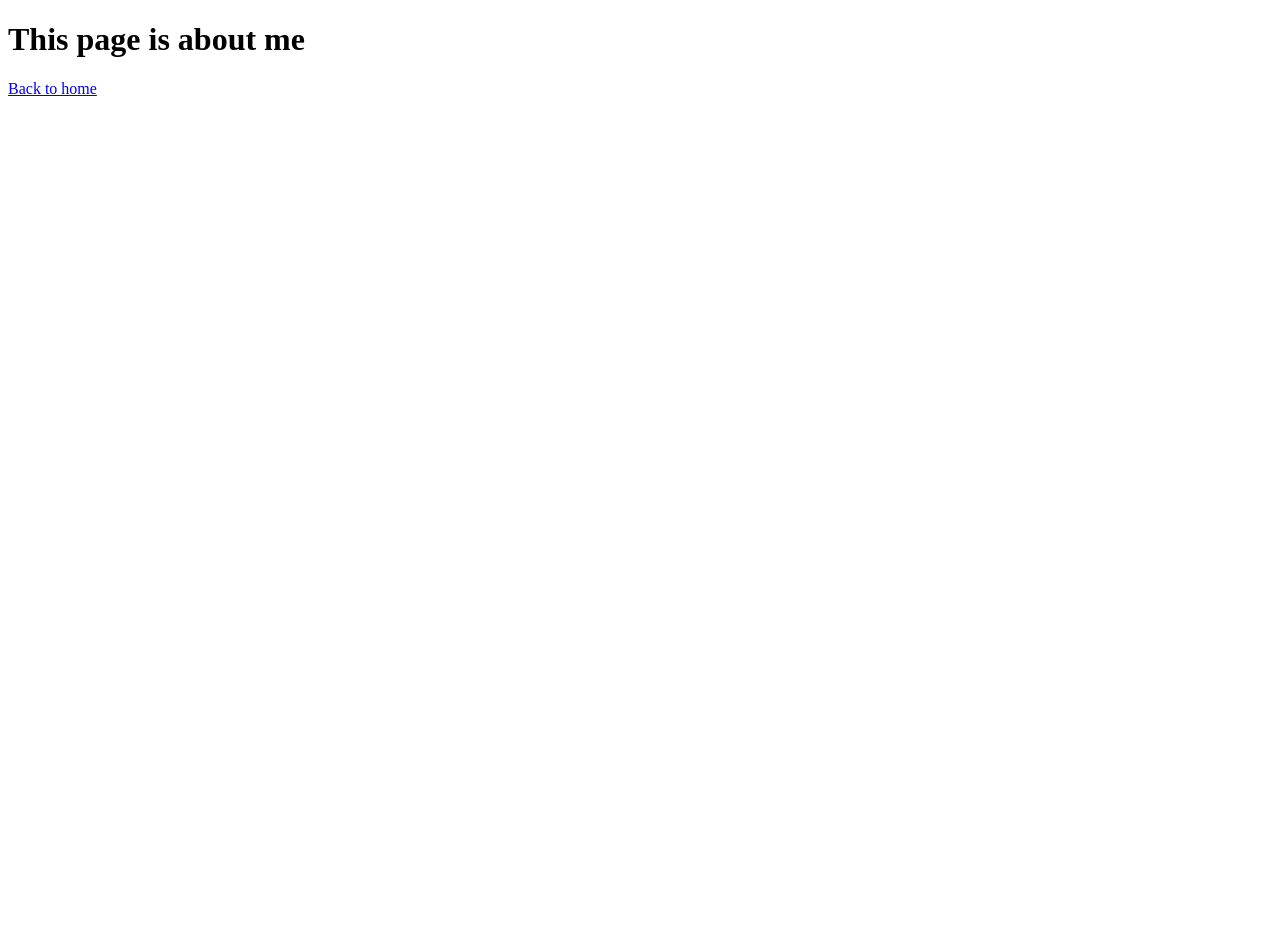
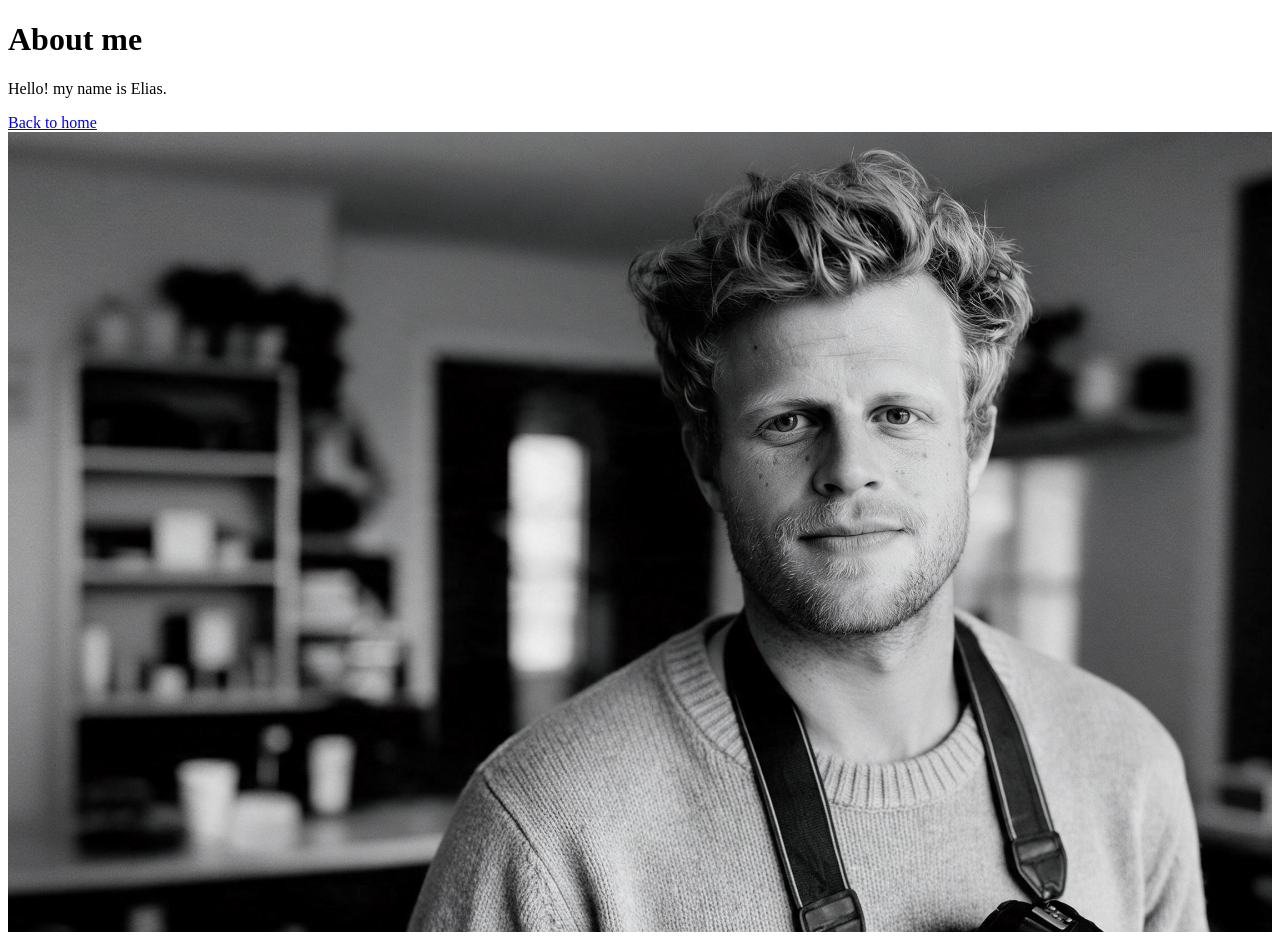
Before and after one commit to issa433/group-project-portfolio, a SvelteKit app: page /about in a window 1280 px wide. Before the commit the page ends 800 px from the top, so only its background shows below. Built offline with nearby package versions, Linux system fonts and the light colour scheme.

Commit message:
img on about

```diff
--- a/src/routes/about/+page.svelte
+++ b/src/routes/about/+page.svelte
@@ -1,7 +1,19 @@
 
+<div class="page">
+    <h1>About me</h1>
+    <p>Hello! my name is Elias.</p>
+    <a href="/">Back to home</a>
+</div>
 
-<h1> This page is about me</h1>
-<a href="/">Back to home</a>
+<div class="slide Elias" id="top">
+    <img src="/elias-profilbild.jpeg" alt="Portratt av fotografen Elias" />
+</div>
 
 <style>
+img {
+    width: 100%;
+    height: 100vh;
+    object-fit: cover;
+    display: block;
+}
 </style>
```
Also changed, not shown: 1 other file (tests, documents, lock files or other folders).
